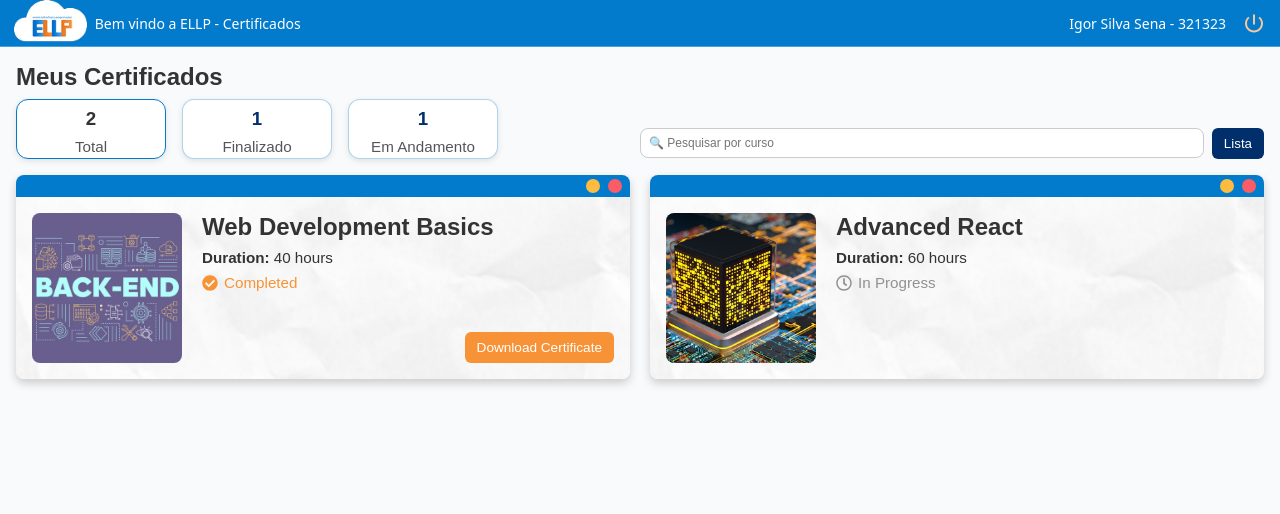
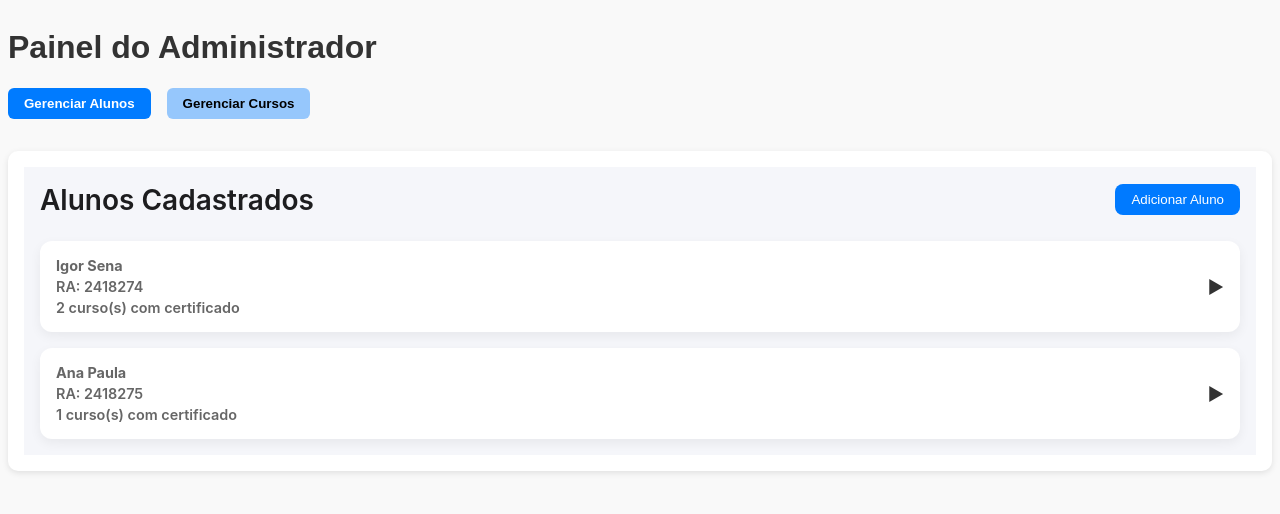
Before and after one commit to IgorSSSena/ellp-certificados, a React (Vite) app in the folder Projeto/frontend/: page /admin in a window 1280 px wide. Shown: the top 514 px of the page. Built offline with nearby package versions, Linux system fonts and the light colour scheme.

Commit message:
⚡️ scss ajustadop

```diff
--- a/Projeto/frontend/src/App.jsx
+++ b/Projeto/frontend/src/App.jsx
@@ -22,7 +22,7 @@ function App() {
     //     </Route>
     //   </Routes>
     // </BrowserRouter>
-  <UserPage />
+  <AdminPage />
   );
 }
 
--- a/Projeto/frontend/src/styles/admin_page.css
+++ b/Projeto/frontend/src/styles/admin_page.css
@@ -1,6 +1,6 @@
 
 .admin-container {
-  padding: 2rem;
+  padding: 0.5em;
   font-family: Arial, sans-serif;
   background-color: #f9f9f9;
   min-height: 100vh;
@@ -14,7 +14,7 @@
 
 .admin-topbar button {
   padding: 0.5rem 1rem;
-  background-color: #e0e0e0;
+  background-color: #007aff66;
   border: none;
   border-radius: 6px;
   cursor: pointer;
--- a/Projeto/frontend/src/styles/course_manager.css
+++ b/Projeto/frontend/src/styles/course_manager.css
@@ -1,7 +1,7 @@
 
 .courseManager {
   font-family: -apple-system, BlinkMacSystemFont, "Segoe UI", Roboto, Oxygen, Ubuntu, Cantarell, "Open Sans", "Helvetica Neue", sans-serif;
-  padding: 2rem;
+  padding: 0.5em;
   background-color: #f5f6fa;
   color: #1d1d1f;
 }
--- a/Projeto/frontend/src/styles/student_manager.css
+++ b/Projeto/frontend/src/styles/student_manager.css
@@ -2,7 +2,7 @@
 
 .studentManager {
   font-family: -apple-system, BlinkMacSystemFont, "Segoe UI", Roboto, Oxygen, Ubuntu, Cantarell, "Open Sans", "Helvetica Neue", sans-serif;
-  padding: 2rem;
+  padding: 1rem;
   background-color: #f5f6fa;
   color: #1d1d1f;
 }
```
